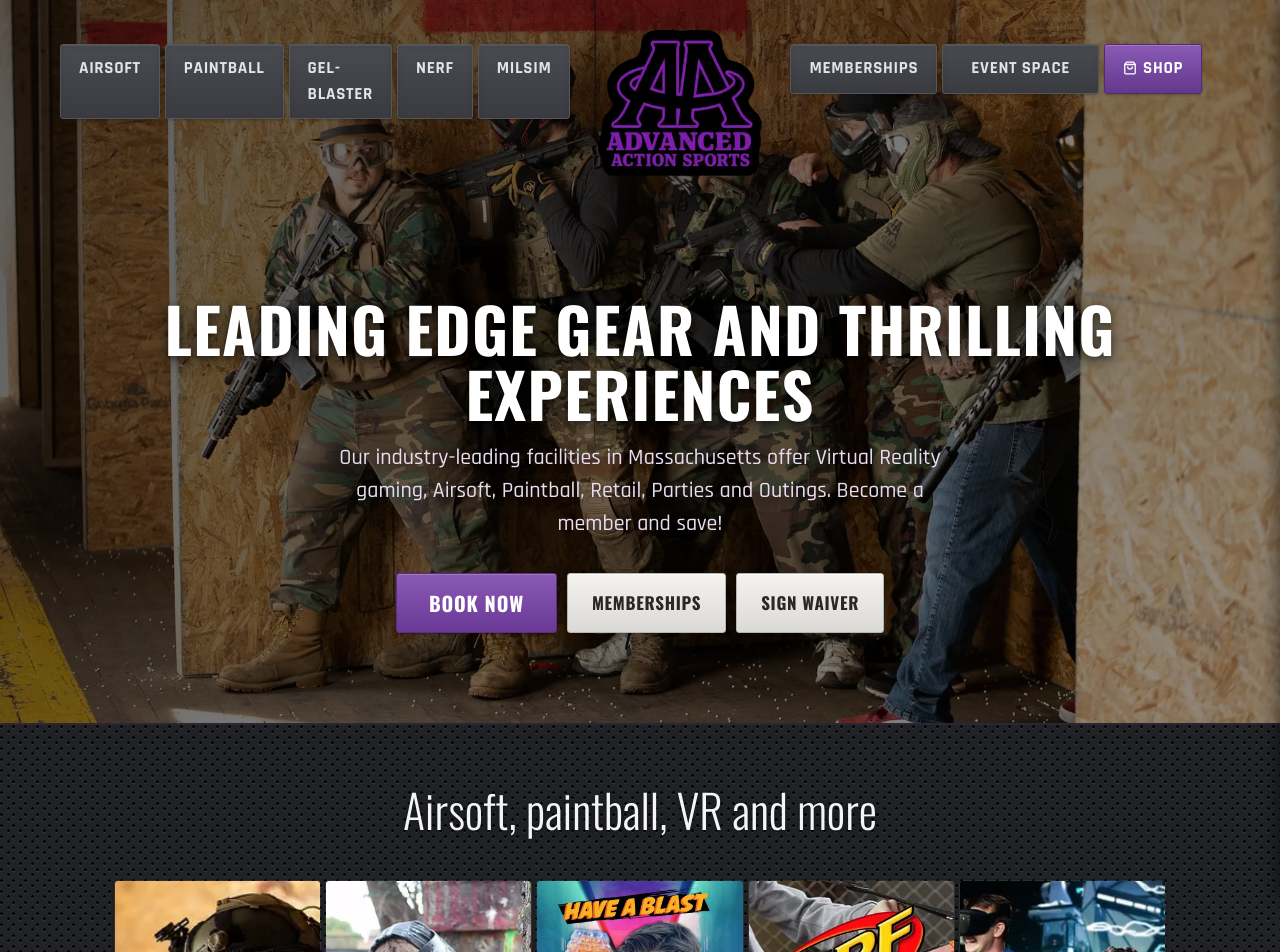
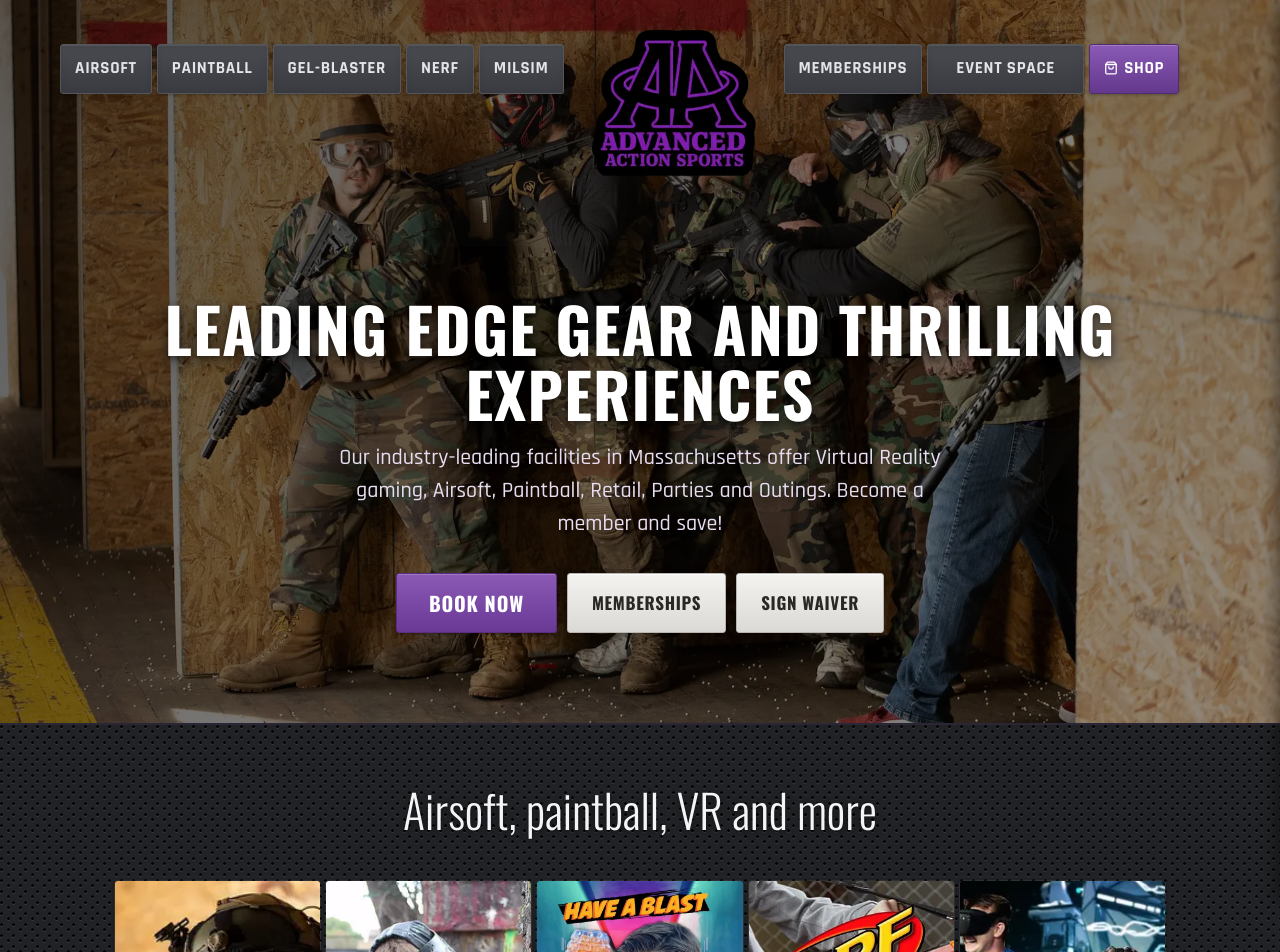
Before and after one commit to amelv/advanced-action-sports, a Jekyll site: the page built from index.html, in a window 1280 px wide. Shown: the top 952 px of the page. Built offline with Jekyll 4.4.1, drawn with Linux system fonts in a browser that asks for light colours.

Commit message:
Nav: reduce padding to 11px 14px, add white-space: nowrap

```diff
--- a/_layouts/default.html
+++ b/_layouts/default.html
@@ -101,9 +101,9 @@
     .nav-left { justify-content: flex-end; align-self: start; margin-top: 28px; }
     .nav-right { justify-content: flex-start; align-self: start; margin-top: 28px; }
     nav a {
-      padding: 11px 18px; font-size: 17px; font-weight: 700;
+      padding: 11px 14px; font-size: 17px; font-weight: 700;
       letter-spacing: 0.04em; text-transform: uppercase; color: #e2e4e8;
-      border-radius: 3px;
+      border-radius: 3px; white-space: nowrap;
       background: linear-gradient(to bottom, #4a4b50, #3a3b40);
       border: 1px solid #55565c;
       box-shadow: inset 0 1px 0 rgba(255,255,255,0.08), inset 0 3px 6px rgba(0,0,0,0.08), 0 1px 3px rgba(0,0,0,0.25);
```
